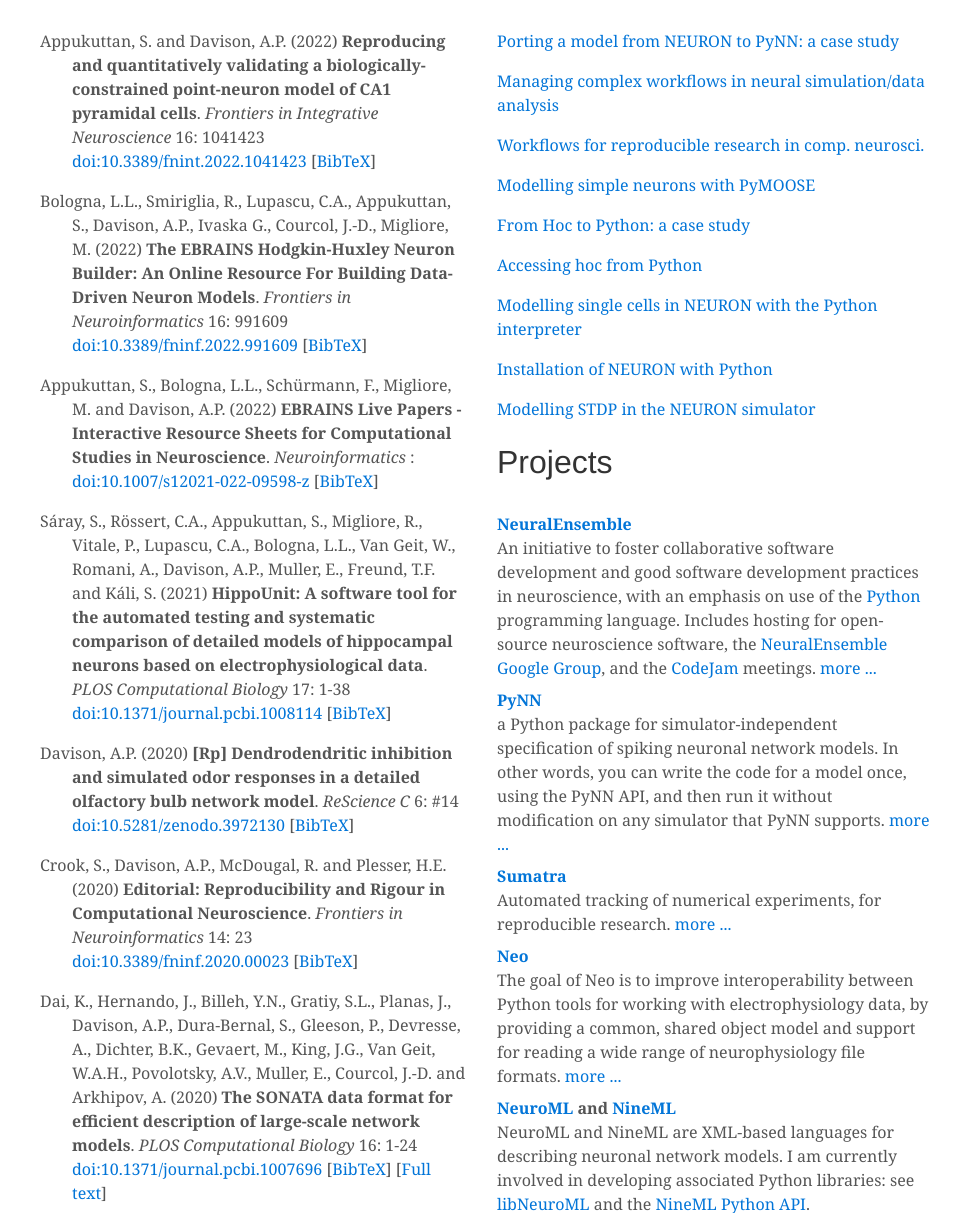
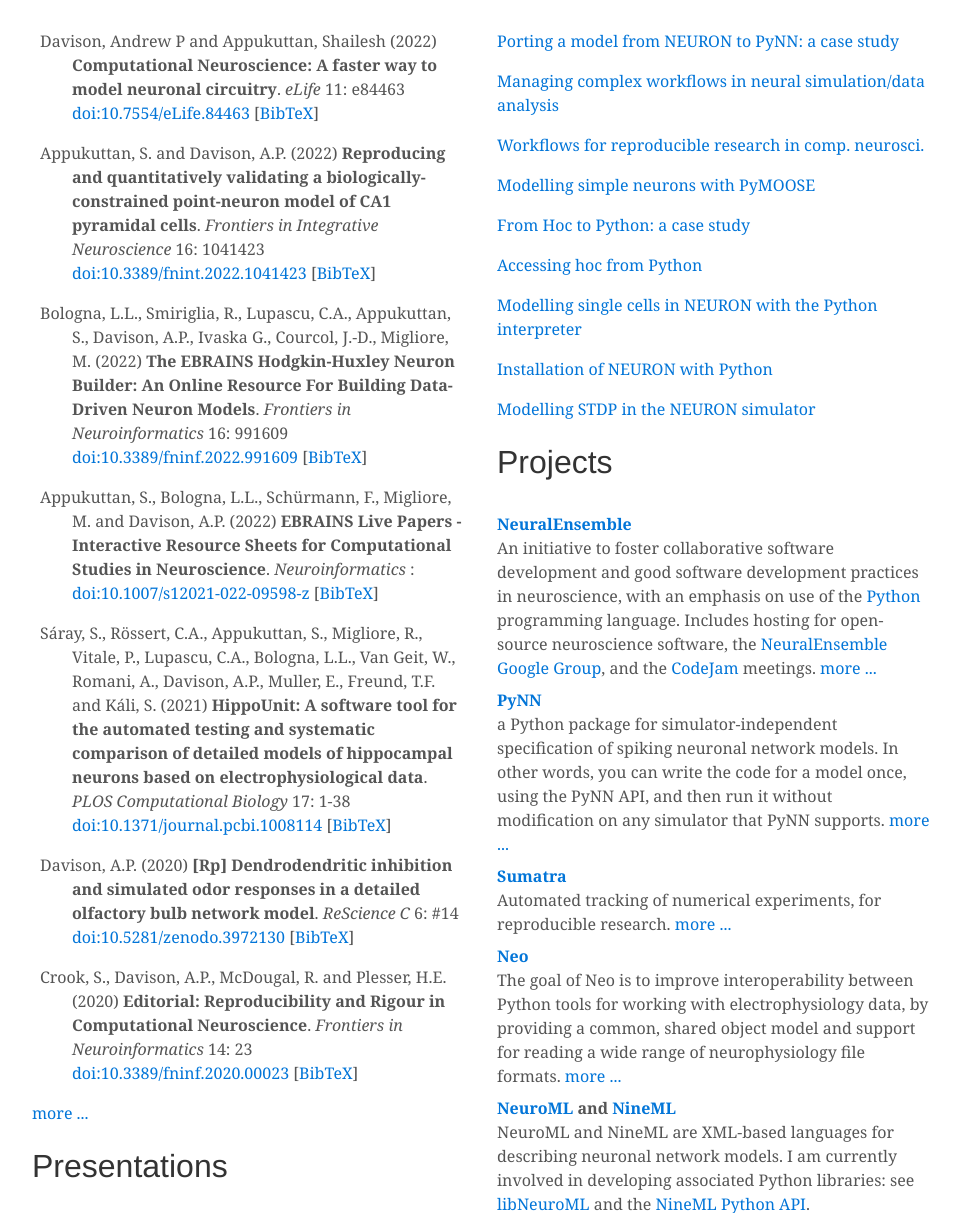
Before and after one commit to apdavison/homepage, a plain HTML site: page docs/index.html in a window 1280 px wide. Shown: the part 274-1487 px from the top of the page, without its empty margins (158-1118 px from the left). Drawn offline with nearby package versions, Linux system fonts and the light colour scheme.

Commit message:
Added eLife "insight" commentary

```diff
--- a/docs/index.html
+++ b/docs/index.html
@@ -66,6 +66,18 @@
     <div id="publications" class="col-sm-6">
         <h2>Publications</h2>
         <ul class="publications">
+
+        <li class="publication" id="insight_olah">
+          Davison, Andrew P and Appukuttan, Shailesh (2022) <strong>Computational Neuroscience: A faster way to model neuronal circuitry</strong>.
+
+            <span class="publication">eLife</span> 11: e84463
+
+          <a href="http://dx.doi.org/10.7554/eLife.84463">doi:10.7554/eLife.84463</a>
+          <span class="note">
+                [<a href="/publications/2022/insight_olah.bib">BibTeX</a>]
+
+                </span>
+        </li>
 
         <li class="publication" id="reproCA1">
           Appukuttan, S. and Davison, A.P. (2022) <strong>Reproducing and quantitatively validating a biologically-constrained point-neuron model of CA1 pyramidal cells</strong>.
@@ -136,18 +148,6 @@
           <span class="note">
                 [<a href="/publications/2020/repro_rigour.bib">BibTeX</a>]
 
-                </span>
-        </li>
-
-        <li class="publication" id="sonata">
-          Dai, K., Hernando, J., Billeh, Y.N., Gratiy, S.L., Planas, J., Davison, A.P., Dura-Bernal, S., Gleeson, P., Devresse, A., Dichter, B.K., Gevaert, M., King, J.G., Van Geit, W.A.H., Povolotsky, A.V., Muller, E., Courcol, J.-D. and Arkhipov, A. (2020) <strong>The SONATA data format for efficient description of large-scale network models</strong>.
-
-            <span class="publication">PLOS Computational Biology</span> 16: 1-24
-
-          <a href="http://dx.doi.org/10.1371/journal.pcbi.1007696">doi:10.1371/journal.pcbi.1007696</a>
-          <span class="note">
-                [<a href="/publications/2020/sonata.bib">BibTeX</a>]
-                [<a href="https://doi.org/10.1371/journal.pcbi.1007696">Full text</a>]
                 </span>
         </li>
 
```
Also changed, not shown: docs/publications/index.html (+15 -0 lines), 2 other files.
